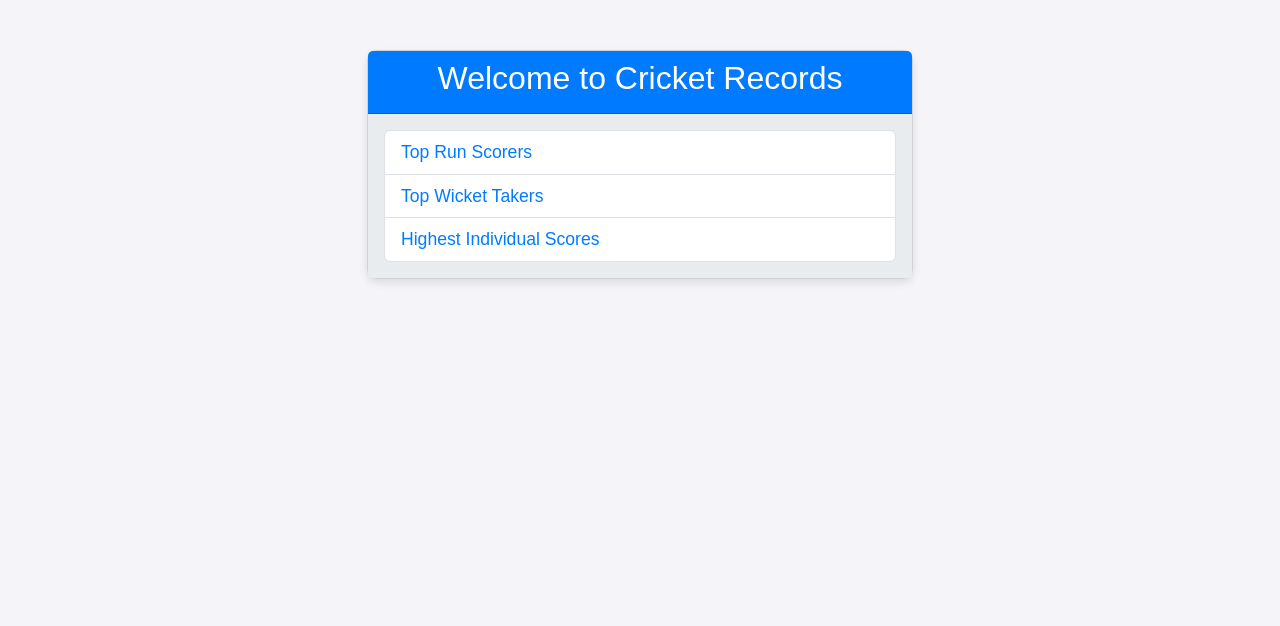
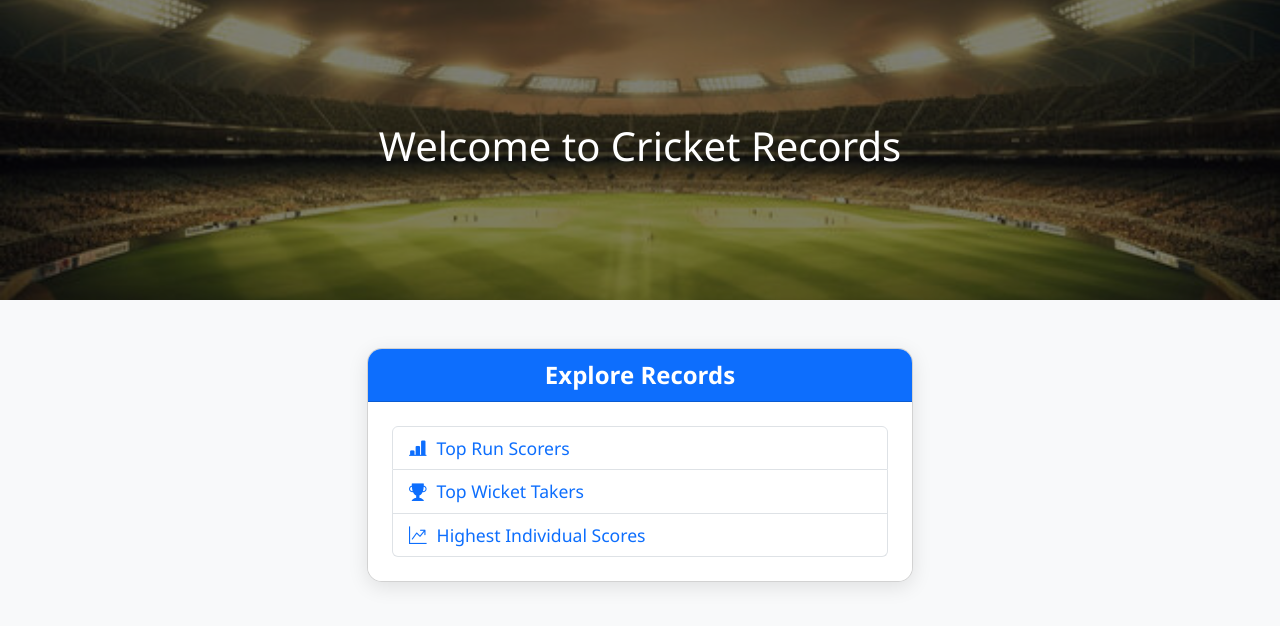
Before and after one commit to vikasgj/CrickStats, a Django app: page / in a window 1280 px wide. Shown: the top 626 px of the page. Run offline with Django 5.2, Linux system fonts and the light colour scheme.

Commit message:
home page updated

```diff
--- a/cricrecords/settings.py
+++ b/cricrecords/settings.py
@@ -127,6 +127,12 @@ USE_TZ = True
 
 STATIC_URL = 'static/'
 
+STATIC_ROOT = BASE_DIR / 'staticfiles'
+
+STATICFILES_DIRS = [
+    BASE_DIR / "static",
+]
+
 # Default primary key field type
 # https://docs.djangoproject.com/en/5.1/ref/settings/#default-auto-field
 
--- a/templates/records/home.html
+++ b/templates/records/home.html
@@ -1,3 +1,5 @@
+{% load static %}
+
 <!DOCTYPE html>
 <html lang="en">
 <head>
@@ -8,54 +10,126 @@
     <!-- Bootstrap 5 CSS -->
     <link href="https://cdn.jsdelivr.net/npm/bootstrap@5.3.0-alpha1/dist/css/bootstrap.min.css" rel="stylesheet">
 
+    <!-- Icons -->
+    <link href="https://cdn.jsdelivr.net/npm/bootstrap-icons@1.10.5/font/bootstrap-icons.css" rel="stylesheet">
+
     <style>
         body {
-            background-color: #f4f4f9;
-            font-family: 'Arial', sans-serif;
+            background-color: #f8f9fa;
+            font-family: 'Segoe UI', Tahoma, Geneva, Verdana, sans-serif;
         }
-        .main-container {
-            margin-top: 50px;
+
+        .hero {
+            background-image: url("{% static 'img/hero.jpg' %}");
+            background-size: cover;
+            background-position: center;
+            background-repeat: no-repeat;
+            height: 300px;
+            position: relative;
+            color: white;
+            display: flex;
+            align-items: center;
+            justify-content: center;
+            text-align: center;
         }
+
+
+        .hero::before {
+            content: "";
+            position: absolute;
+            inset: 0;
+            background-color: rgba(0, 0, 0, 0.5);
+        }
+
+        .hero h1 {
+            position: relative;
+            font-size: 2.5rem;
+            z-index: 1;
+        }
+
+        .card {
+            border-radius: 15px;
+            overflow: hidden;
+            box-shadow: 0 5px 20px rgba(0,0,0,0.1);
+            transition: transform 0.3s ease;
+        }
+
+        .card:hover {
+            transform: translateY(-5px);
+        }
+
         .card-header {
-            background-color: #007bff;
+            background-color: #0d6efd;
             color: white;
+            text-align: center;
+            font-weight: bold;
+            font-size: 1.5rem;
         }
+
         .card-body {
-            background-color: #e9ecef;
+            background-color: #ffffff;
+            padding: 1.5rem;
         }
-        .card {
-            border-radius: 10px;
-            box-shadow: 0 4px 8px rgba(0, 0, 0, 0.1);
+
+        .list-group-item {
+            display: flex;
+            align-items: center;
+            font-size: 1.1rem;
+            transition: background-color 0.2s ease;
         }
-        .card-body a {
+
+        .list-group-item i {
+            margin-right: 10px;
+            color: #0d6efd;
+        }
+
+        .list-group-item:hover {
+            background-color: #f1f1f1;
+        }
+
+        a {
+            color: #0d6efd;
             text-decoration: none;
-            color: #007bff;
-            font-size: 1.1rem;
         }
-        .card-body a:hover {
+
+        a:hover {
             color: #0056b3;
             text-decoration: underline;
+        }
+
+        @media (max-width: 768px) {
+            .hero h1 {
+                font-size: 2rem;
+            }
         }
     </style>
 </head>
 <body>
 
-    <div class="container main-container">
+    <!-- Hero Banner -->
+    <div class="hero">
+        <h1>Welcome to Cricket Records</h1>
+    </div>
+
+    <div class="container my-5">
         <div class="row justify-content-center">
-            <div class="col-md-6">
+            <div class="col-md-8 col-lg-6">
                 <div class="card">
-                    <div class="card-header text-center">
-                        <h2>Welcome to Cricket Records</h2>
+                    <div class="card-header">
+                        Explore Records
                     </div>
                     <div class="card-body">
                         <ul class="list-group">
                             <li class="list-group-item">
+                                <i class="bi bi-bar-chart-line-fill"></i>
                                 <a href="{% url 'top-run-scorers' %}">Top Run Scorers</a>
                             </li>
                             <li class="list-group-item">
+                                <i class="bi bi-trophy-fill"></i>
                                 <a href="/top-wickets/">Top Wicket Takers</a>
                             </li>
                             <li class="list-group-item">
+                                <i class="bi bi-graph-up-arrow"></i>
                                 <a href="/highest-scores/">Highest Individual Scores</a>
                             </li>
                         </ul>
```
Also changed, not shown: static/img/hero.jpg (added).
